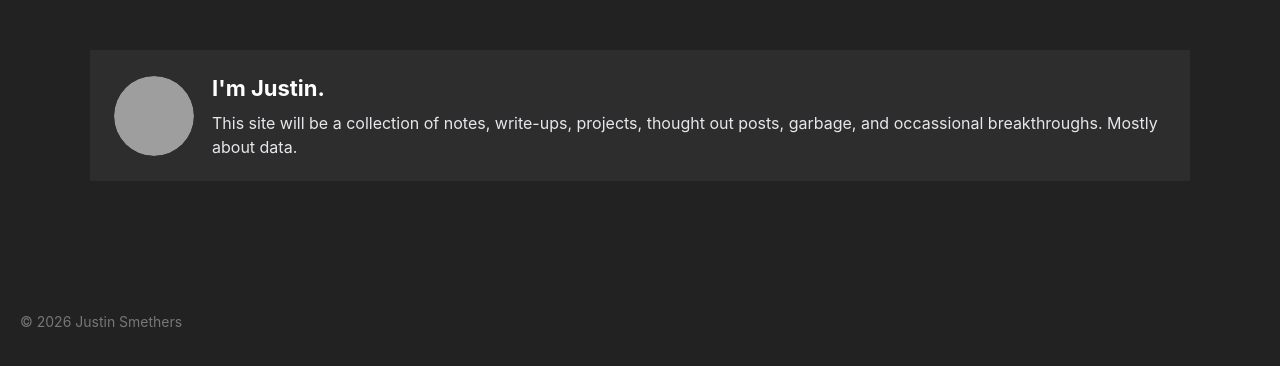
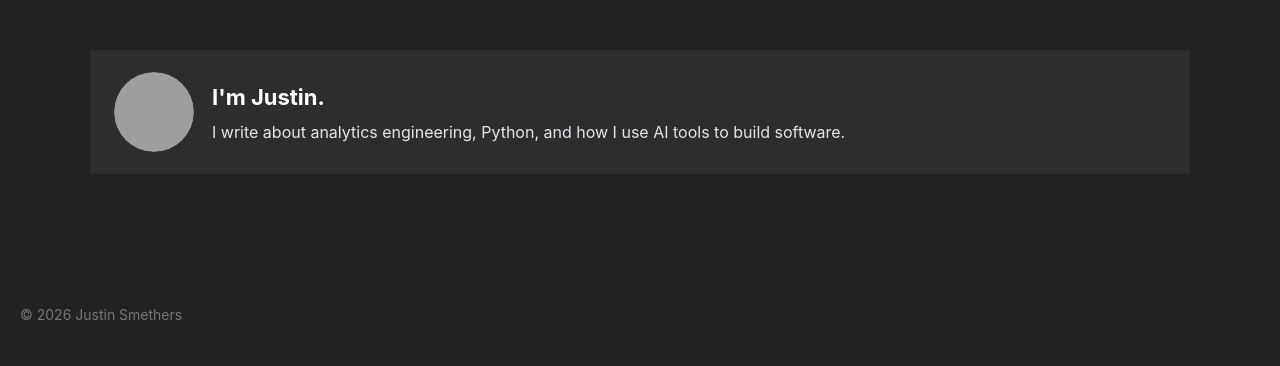
Before and after one commit to JustinSmethers/website, a Django app: page /blog/ in a window 1280 px wide. Shown: the part 84-450 px from the top of the page. Run offline with Django 4.2, Linux system fonts and the light colour scheme; data that the repository does not hold is empty; parts of the project's set-up code (start-up, migrations or seed data) failed here and were passed over; some libraries are stand-ins or nearby versions; grey boxes are pictures that could not be loaded.

Commit message:
Clarify the blog intro shown in search snippets

```diff
--- a/blog/templates/blog/blog_layout.html
+++ b/blog/templates/blog/blog_layout.html
@@ -21,7 +21,7 @@
                 </div>
                 <div class="profile-text">
                     <p class="profile-heading">I'm Justin.</p>
-                    <p class="profile-description">This site will be a collection of notes, write-ups, projects, thought out posts, garbage, and occassional breakthroughs. Mostly about data.</p>
+                    <p class="profile-description">I write about analytics engineering, Python, and how I use AI tools to build software.</p>
                 </div>
             </div>
         </div>
```
